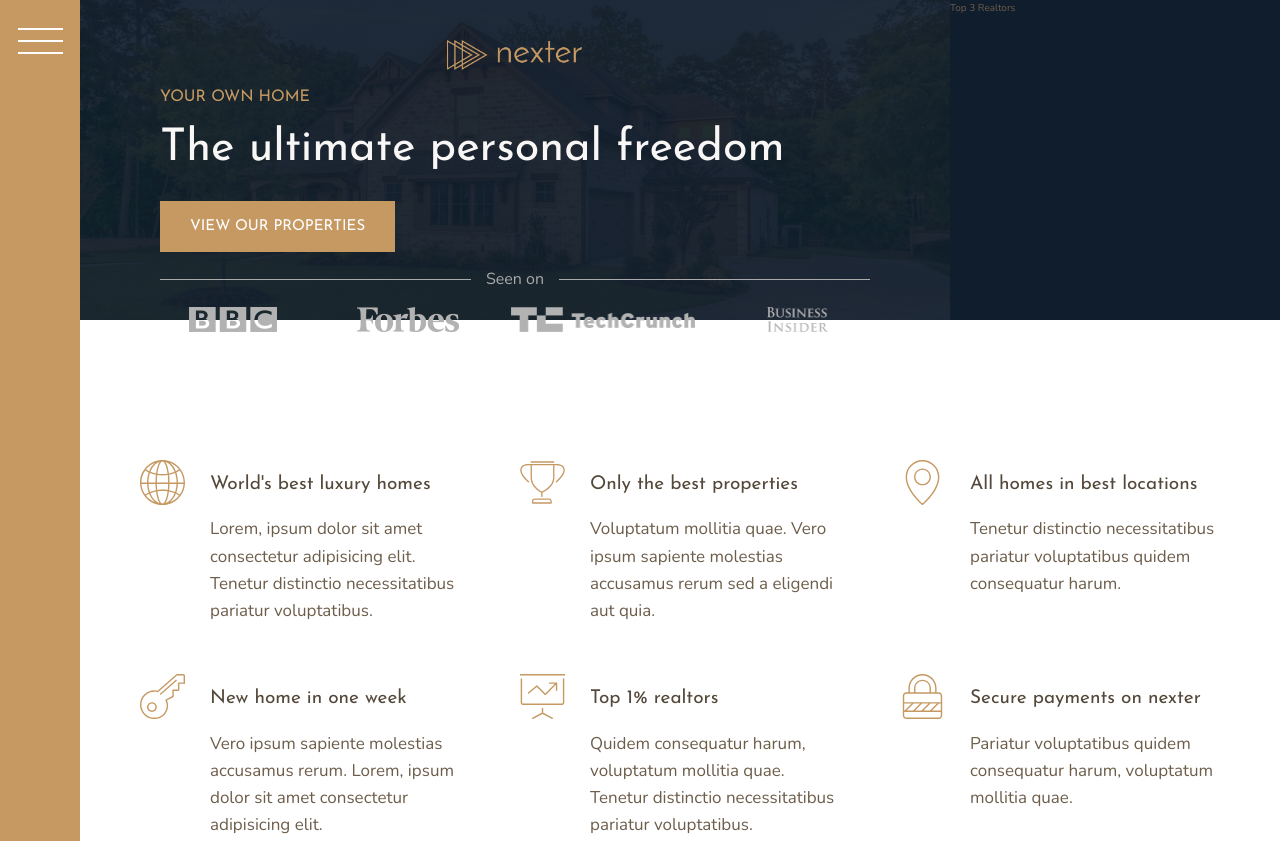
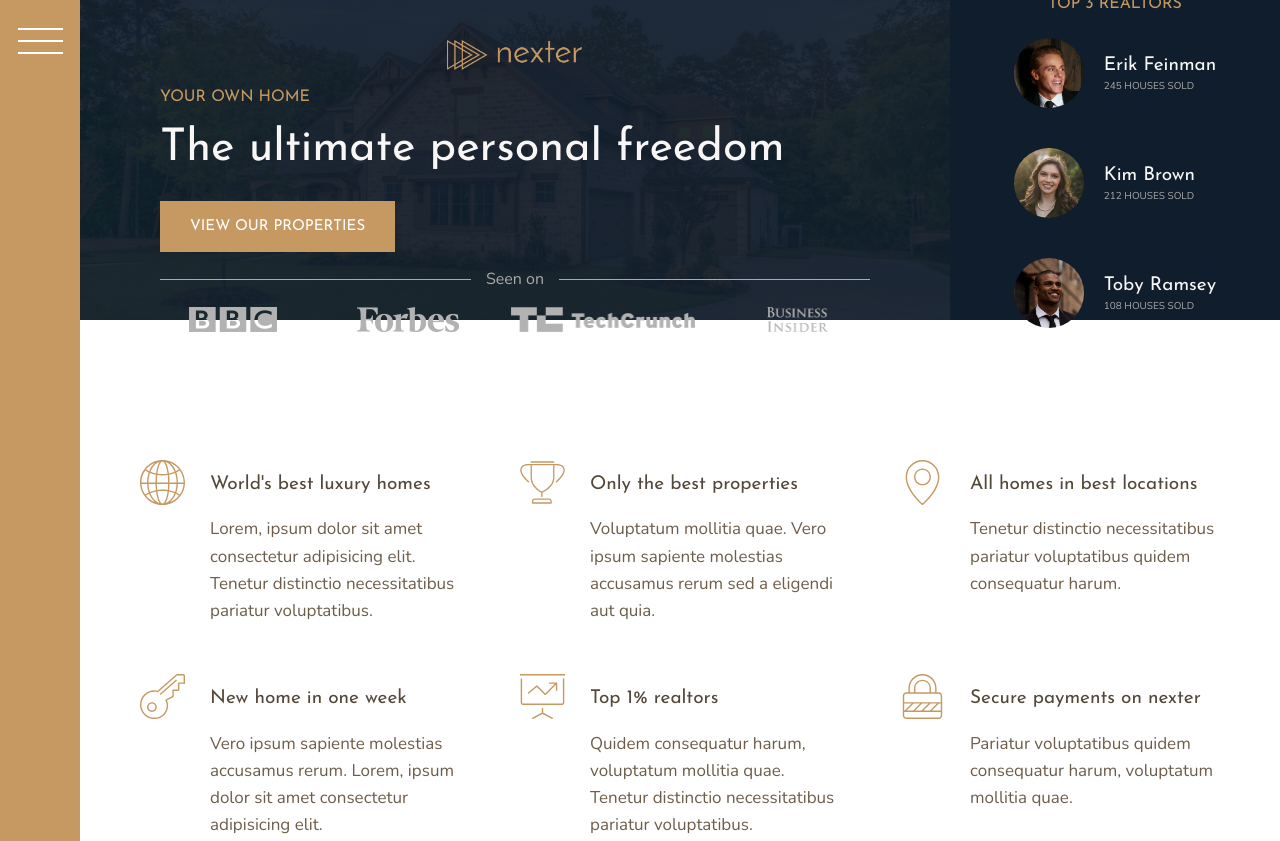
Before and after one commit to Alun-Price/nexter, a website: page index.html in a window 1280 px wide. Shown: the top 841 px of the page. Drawn offline with nearby package versions, Linux system fonts and the light colour scheme.

Commit message:
s9 120 Built Realtor section

```diff
--- a/index.html
+++ b/index.html
@@ -34,7 +34,26 @@
         </div>
       </header>
 
-      <section class="realtors">Top 3 Realtors</section>
+      <section class="realtors">
+        <h3 class="heading-3">Top 3 Realtors</h3>
+        <div class="realtors__list">
+          <img src="img/realtor-1.jpeg" alt="Realtor 1" class="realtors__img">
+          <div class="realtors__details">
+            <h4 class="heading-4 heading-4--light">Erik Feinman</h4>
+            <p class="realtors__sold">245 houses sold</p>
+          </div>
+          <img src="img/realtor-2.jpeg" alt="Realtor 2" class="realtors__img">
+          <div class="realtors__details">
+            <h4 class="heading-4 heading-4--light">Kim Brown</h4>
+            <p class="realtors__sold">212 houses sold</p>
+          </div>
+          <img src="img/realtor-3.jpeg" alt="Realtor 3" class="realtors__img">
+          <div class="realtors__details">
+            <h4 class="heading-4 heading-4--light">Toby Ramsey</h4>
+            <p class="realtors__sold">108 houses sold</p>
+          </div>
+        </div>
+      </section>
 
       <section class="features">
         <div class="feature">
@@ -351,7 +370,7 @@
         <ul class="nav">
           <li class="nav__item"><a href='#' class='nav__link'>Find your dream home</a></li>
           <li class="nav__item"><a href='#' class='nav__link'>Request Proposal</a></li>
-          <li class="nav__item"><a href='#' class='nav__link'>Download home planner</a></li>
+          <li class="nav__item"><a href='#' class='nav__link'>Home planner</a></li>
           <li class="nav__item"><a href='#' class='nav__link'>Contact Us</a></li>
           <li class="nav__item"><a href='#' class='nav__link'>Submit your property</a></li>
           <li class="nav__item"><a href='#' class='nav__link'>Come work for us!</a></li>
--- a/sass/_realtors.scss
+++ b/sass/_realtors.scss
@@ -1,4 +1,31 @@
 .realtors {
   background-color: $color-secondary;
   grid-column: col-start 7 / full-end;
+  padding: 3rem;
+
+  display: grid;
+  align-content: center; // center grid content
+  justify-content: center;
+  justify-items: center; // center text heading
+  grid-row-gap: 2rem;
+
+  &__list {
+    display: grid;
+    grid-template-columns: min-content max-content;
+    grid-column-gap: 2rem;
+    grid-row-gap: 5vh;
+    align-items: center;
+  }
+
+  &__img {
+    width: 7rem;
+    border-radius: 50%;
+    display: block;
+  }
+
+  &__sold {
+    text-transform: uppercase;
+    color: $color-grey-light-2;
+    margin-top: -3px;
+  }
 }
```
Also changed, not shown: css/style.css.
